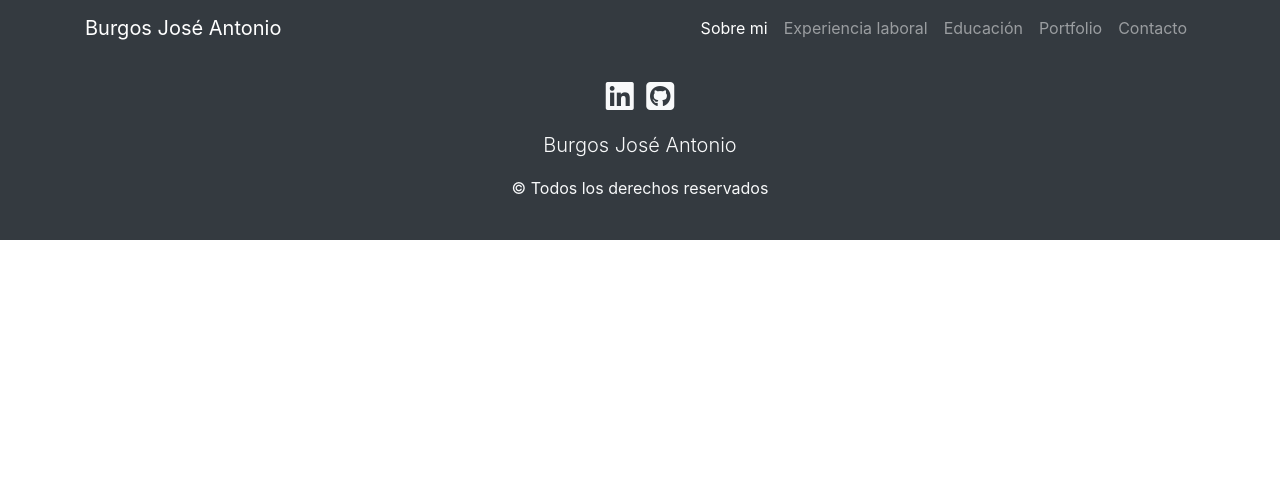
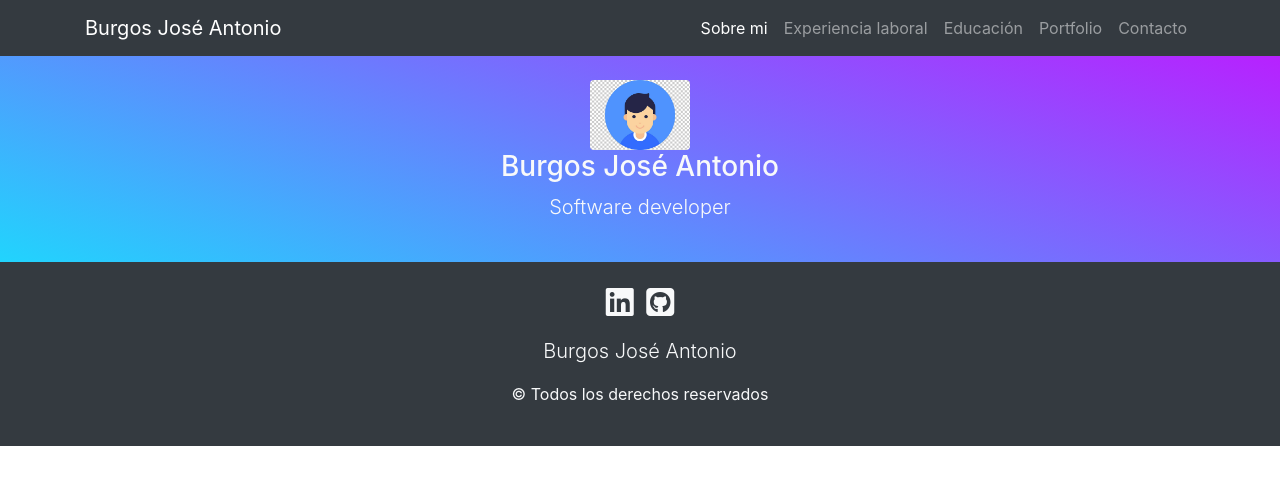
Before and after one commit to Jose-anbu/Jose-anbu.github.io, a plain HTML site: page index.html in a window 1280 px wide. Drawn offline with nearby package versions, Linux system fonts and the light colour scheme.

Commit message:
Se agregó el banner principal con un avatar

```diff
--- a/css/style.css
+++ b/css/style.css
@@ -0,0 +1,9 @@
+.fondo{
+    background-color: #21D4FD;
+    background-image: linear-gradient(19deg, #21D4FD 0%, #B721FF 100%);
+}
+
+.avatar{
+    width: 100px;
+    height: 70px;
+}
--- a/index.html
+++ b/index.html
@@ -47,12 +47,13 @@
             </div>
         </nav>
     </header>
-
-
-
-
-
-
+    <section class="fondo text-center text-light py-4">
+        <div class="container">
+            <img src="img/computer-icons-avatar-user-login-avatar.jpg" alt="logo" class="avatar rounded">
+            <h3>Burgos José Antonio</h3>
+            <p class="lead">Software developer</p>
+        </div>
+    </section>
     <footer class="bg-dark text-light py-4">
         <div class="container text-center">
             <i class="fab fa-linkedin fa-2x mr-2"></i> <!-- AGREGAR ETIQUETA a EN LINKEDIN Y GITHUB -->
```
Also changed, not shown: img/avatar.jpg (added), img/computer-icons-avatar-user-login-avatar.jpg (added).
